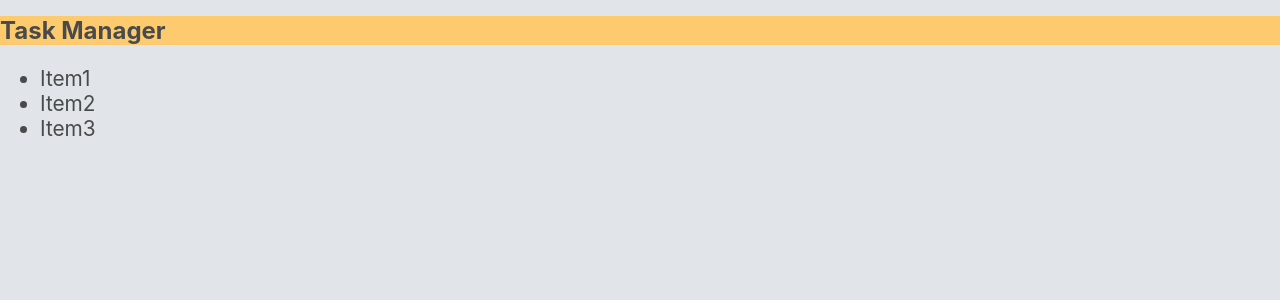
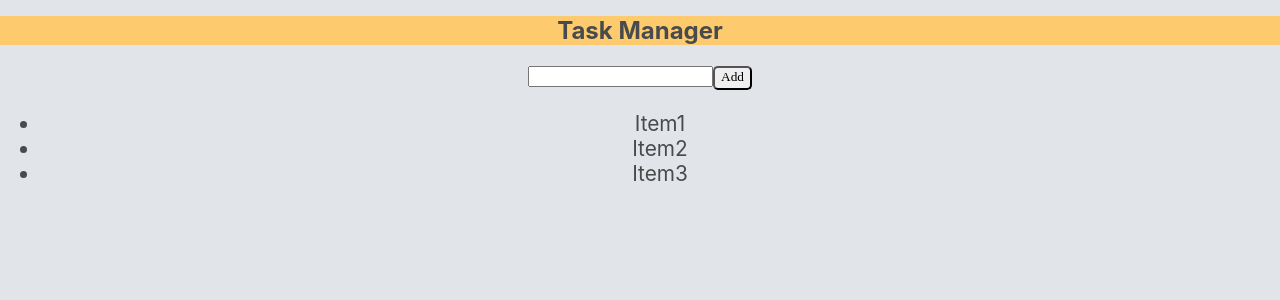
Before and after one commit to michael-ryk/task-manager, a React (Create React App) app: page / in a window 1280 px wide. Shown: the top 300 px of the page. Built offline with nearby package versions, Linux system fonts and the light colour scheme.

Commit message:
Add input field

```diff
--- a/public/styles.css
+++ b/public/styles.css
@@ -1,9 +1,9 @@
 body {
     background-color: #e1e5ea;
-    align-items: left;
+    align-items: center;
     color: hsl(198, 1%, 29%);
     font-family: "Architects Daughter", cursive;
-    text-align: left;
+    text-align: center;
     font-size: 130%;
 }
 
@@ -12,4 +12,19 @@ h1 {
     font-size: 1.5rem;
 }
 
+
+button {
+    font-family: "Architects Daughter", cursive;
+    border-radius: 5px;
+    padding-bottom: 3px;
+}
+
+.form{
+    border-radius: 5px;
+}
+
+.ItemsList {
+    padding-bottom: 3px;
+}
+
 /* Colors pallete: #faf3f3 #e1e5ea #a7bbc7 #da7f8f */
--- a/src/App.js
+++ b/src/App.js
@@ -3,10 +3,18 @@ import './App.css';
 
 function App() {
   return (
-    <div>
-      <h1>Task Manager</h1>
+    <div className="main-container">
 
-      <div>
+      <div className="heading">
+        <h1>Task Manager</h1>
+      </div>
+
+      <div className="form">
+        <input type="text"/>
+        <button>Add</button>
+      </div>
+
+      <div className="ItemsList">
         <ul>
           <li>Item1</li>
           <li>Item2</li>
```
